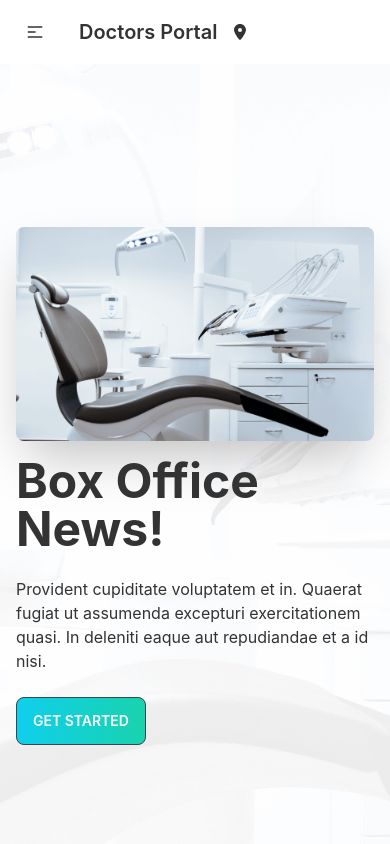
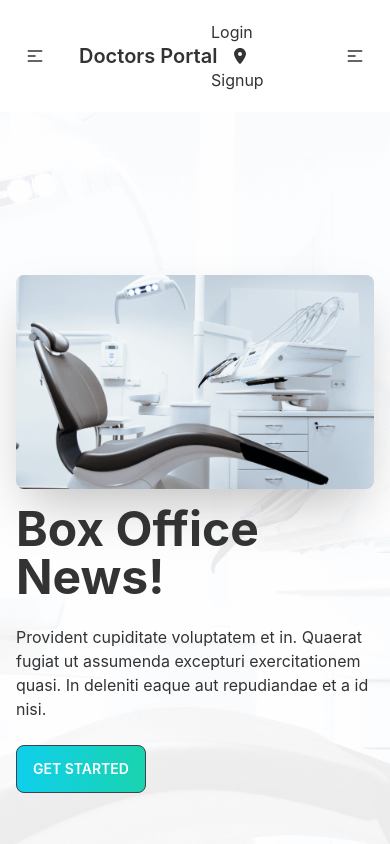
Before and after one commit to Turjo99/doctors-portal, a React (Create React App) app: page / in a window 390 px wide. Shown: the top 844 px of the page. Built offline with nearby package versions, Linux system fonts and the light colour scheme; no server answers.

Commit message:
added dashboard layout

```diff
--- /dev/null
+++ b/src/Components/MyAppointment/MyAppointment.js
@@ -0,0 +1,11 @@
+import React from "react";
+
+const MyAppointment = () => {
+  return (
+    <div>
+      <h3 className="text-3xl my-10">My Appointments</h3>
+    </div>
+  );
+};
+
+export default MyAppointment;
--- a/src/Components/Shared/Nav.js
+++ b/src/Components/Shared/Nav.js
@@ -18,7 +18,7 @@ const Nav = () => {
   const menuItems = (
     <>
       <li>
-        <Link>Home</Link>
+        <Link to={"/"}>Home</Link>
       </li>
 
       <li>
@@ -33,28 +33,6 @@ const Nav = () => {
       <li>
         <Link to={"/dashboard"}>Dashboard</Link>
       </li>
-      {user?.uid ? (
-        <>
-          <li onClick={handleLogOut}>
-            <Link to={""}>LogOut</Link>
-          </li>
-          {/* <li>
-            <Link to={""}>{user.email}</Link>
-          </li> */}
-          <li>
-            <Link to={""}>{user.displayName}</Link>
-          </li>
-        </>
-      ) : (
-        <>
-          <li>
-            <Link to={"/login"}>Login</Link>
-          </li>
-          <li>
-            <Link to={"/signup"}>Signup</Link>
-          </li>
-        </>
-      )}
     </>
   );
   return (
@@ -91,6 +69,53 @@ const Nav = () => {
         <div className="navbar-center hidden lg:flex ml-auto">
           <ul className="menu menu-horizontal p-0">{menuItems}</ul>
         </div>
+        <div className="navbar-end">
+          <ul className="menu menu-horizontal p-0">
+            {user?.uid ? (
+              <>
+                <li onClick={handleLogOut}>
+                  <Link to={""}>LogOut</Link>
+                </li>
+                {/* <li>
+            <Link to={""}>{user.email}</Link>
+          </li> */}
+                <li>
+                  <Link to={""}>{user.email}</Link>
+                </li>
+              </>
+            ) : (
+              <>
+                <li>
+                  <Link to={"/login"}>Login</Link>
+                </li>
+                <li>
+                  <Link to={"/signup"}>Signup</Link>
+                </li>
+              </>
+            )}
+          </ul>
+
+          <label
+            tabIndex={0}
+            htmlFor="dashboard-drawer"
+            className="btn btn-ghost lg:hidden navbar-end"
+          >
+            <svg
+              xmlns="http://www.w3.org/2000/svg"
+              className="h-5 w-5"
+              fill="none"
+              viewBox="0 0 24 24"
+              stroke="currentColor"
+            >
+              <path
+                strokeLinecap="round"
+                strokeLinejoin="round"
+                strokeWidth="2"
+                d="M4 6h16M4 12h8m-8 6h16"
+              />
+            </svg>
+          </label>
+        </div>
       </div>
     </div>
   );
--- a/src/Components/Home/Dashboard/Dashboard.js
+++ b/src/Dashboard/Dashboard.js
@@ -1,7 +1,7 @@
 import React from "react";
 
 const Dashboard = () => {
-  return <div>heloooooooooooooooo</div>;
+  return <div>helooooooooooooooo</div>;
 };
 
 export default Dashboard;
--- /dev/null
+++ b/src/Layout/DashBoardLayout.js
@@ -0,0 +1,37 @@
+import React from "react";
+import { Outlet } from "react-router-dom";
+import Footer from "../Components/Shared/Footer";
+import Nav from "../Components/Shared/Nav";
+
+const DashBoardLayout = () => {
+  return (
+    <div className=" max-w-[1440px] mx-auto">
+      <Nav></Nav>
+      <div className="drawer drawer-mobile drawer-end">
+        <input
+          id="dashboard-drawer"
+          type="checkbox"
+          className="drawer-toggle"
+        />
+        <div className="drawer-content ">
+          <Outlet></Outlet>
+        </div>
+        <div className="drawer-side">
+          <label htmlFor="dashboard-drawer" className="drawer-overlay"></label>
+          <ul className="menu p-4 w-80 bg-base-100 text-base-content">
+            <li>
+              <a>Sidebar Item 1</a>
+            </li>
+            <li>
+              <a>Sidebar Item 2</a>
+            </li>
+          </ul>
+        </div>
+      </div>
+
+      <Footer></Footer>
+    </div>
+  );
+};
+
+export default DashBoardLayout;
--- a/src/Routes/Routes.js
+++ b/src/Routes/Routes.js
@@ -2,8 +2,11 @@ import { createBrowserRouter } from "react-router-dom";
 import Appointment from "../Components/Appointment.js/Appointment";
 import Login from "../Components/Forms/Login";
 import Signup from "../Components/Forms/Signup";
-import Dashboard from "../Components/Home/Dashboard/Dashboard";
+
 import Home from "../Components/Home/Home";
+import MyAppointment from "../Components/MyAppointment/MyAppointment";
+import Dashboard from "../Dashboard/Dashboard";
+import DashBoardLayout from "../Layout/DashBoardLayout";
 import Main from "../Layout/Main";
 import PrivateRoute from "./PrivateRoute";
 
@@ -28,13 +31,19 @@ export const router = createBrowserRouter([
         path: "/signup",
         element: <Signup></Signup>,
       },
+    ],
+  },
+  {
+    path: "/dashboard",
+    element: (
+      <PrivateRoute>
+        <DashBoardLayout></DashBoardLayout>
+      </PrivateRoute>
+    ),
+    children: [
       {
         path: "/dashboard",
-        element: (
-          <PrivateRoute>
-            <Dashboard></Dashboard>
-          </PrivateRoute>
-        ),
+        element: <MyAppointment></MyAppointment>,
       },
     ],
   },
```
